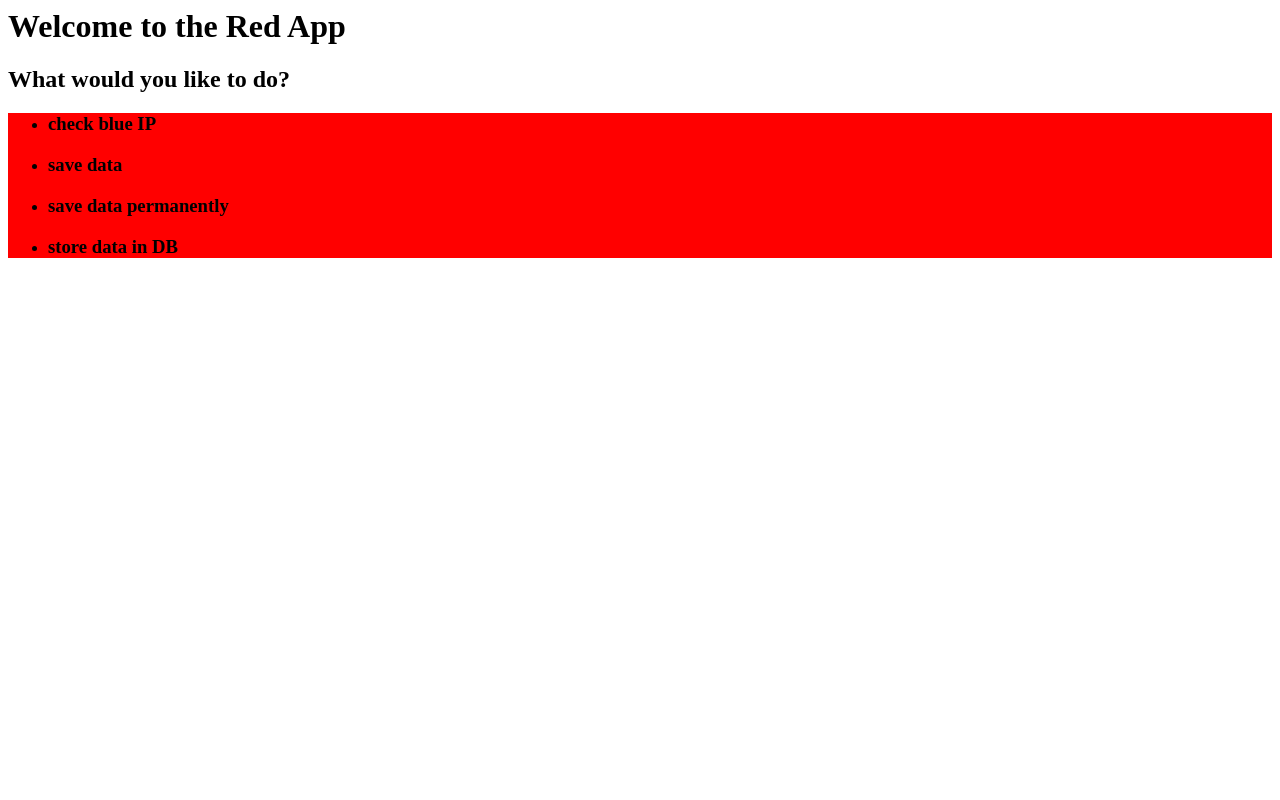
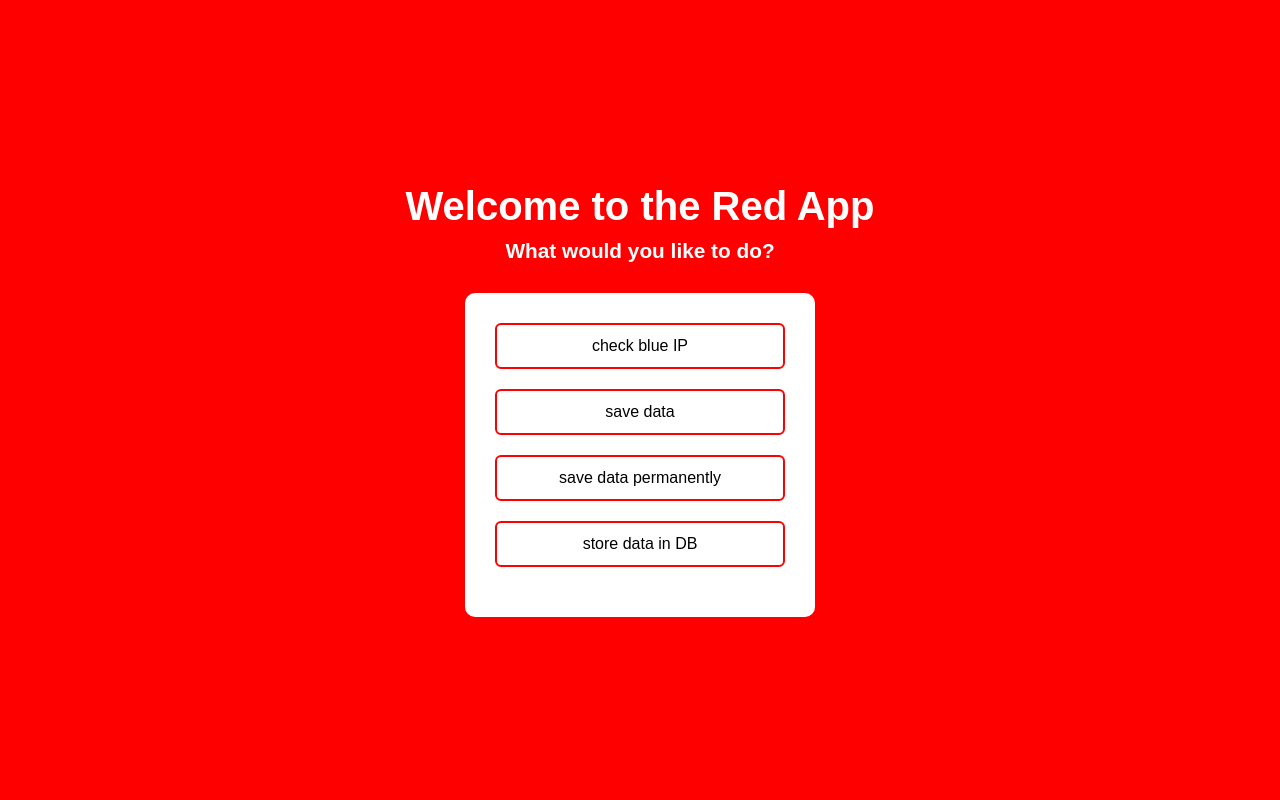
Before and after one commit to coderboy53/kubernetes_proj, a FastAPI app: page / in a window 1280 px wide. Run offline with FastAPI, Linux system fonts and the light colour scheme.

Commit message:
updated style for page

```diff
--- a/images/webapp/static/css/style.css
+++ b/images/webapp/static/css/style.css
@@ -1,7 +1,75 @@
+/* Reset */
+* {
+    margin: 0;
+    padding: 0;
+    box-sizing: border-box;
+}
+
+/* Body Styling */
+body {
+    font-family: Arial, Helvetica, sans-serif;
+    background-color: red;
+    color: white;
+    text-align: center;
+    min-height: 100vh;
+    display: flex;
+    flex-direction: column;
+    justify-content: center;
+}
+
+/* Headings */
+h1 {
+    font-size: 2.5rem;
+    margin-bottom: 10px;
+    color: white;
+}
+
+h2 {
+    font-size: 1.3rem;
+    margin-bottom: 30px;
+    color: white;
+}
+
+/* Container */
 #list-div {
+    background-color: white;
+    width: 350px;
+    margin: 0 auto;
+    padding: 30px;
+    border-radius: 10px;
+}
+
+/* List */
+ul {
+    list-style: none;
+}
+
+li {
+    margin-bottom: 20px;
+}
+
+/* Buttons */
+button {
+    width: 100%;
+    padding: 12px;
+    font-size: 1rem;
+    border: 2px solid red;
+    background-color: white;
+    color: black;
+    cursor: pointer;
+    border-radius: 6px;
+    transition: 0.2s ease-in-out;
+}
+
+/* Hover Effect */
+button:hover {
     background-color: red;
+    color: white;
 }
-button{
-    all: unset;
-    cursor: pointer;
+
+/* Active Click Effect */
+button:active {
+    background-color: black;
+    color: white;
+    border-color: black;
 }
```
